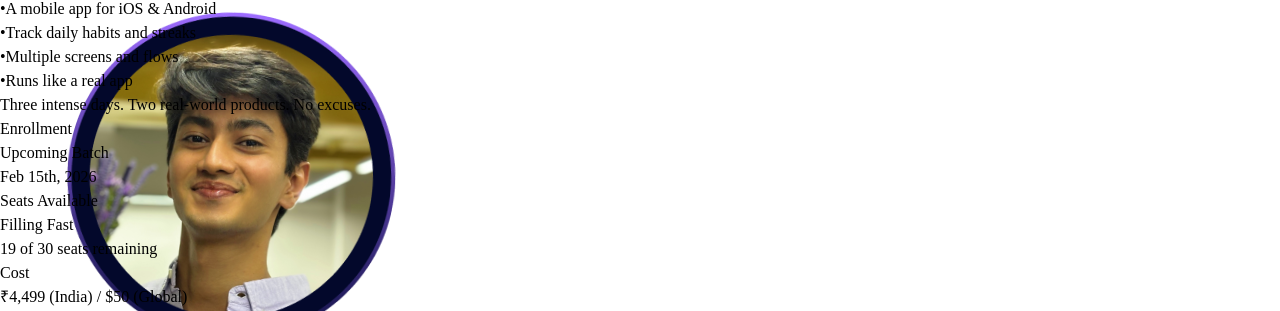
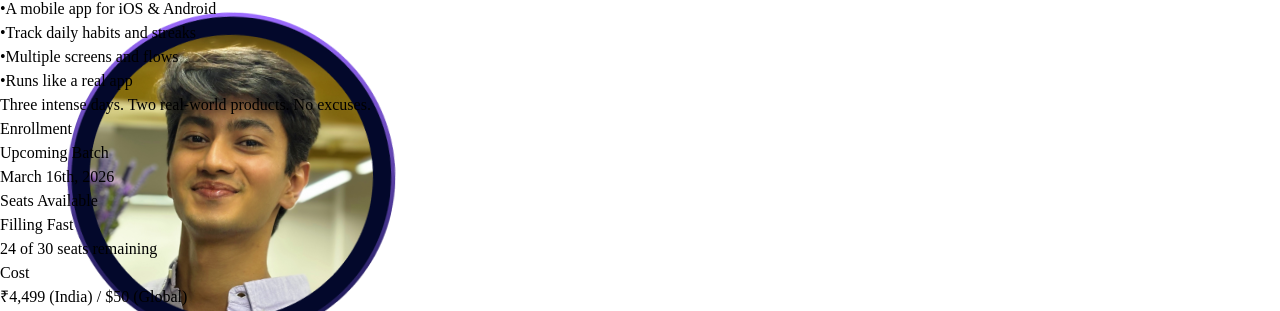
Before and after one commit to launchanyway/LaunchAnyway-v1, a React (Vite) app in the folder client/: page / in a window 1280 px wide. Shown: the part 3421-3732 px from the top of the page. Built offline with nearby package versions, Linux system fonts and the light colour scheme.

Commit message:
Updated home.tsx

```diff
--- a/client/src/pages/home.tsx
+++ b/client/src/pages/home.tsx
@@ -183,7 +183,7 @@ const EnrollmentModal = ({ isOpen, onClose, onSuccess }: { isOpen: boolean, onCl
               </button>
               <div className="relative z-10 -mt-1">
                 <h2 className="text-xl md:text-2xl font-medium font-inter text-white mb-1 md:mb-2">Apply now</h2>
-                <p className="text-white/60 text-[12px] md:text-sm font-medium">Batch starts Feb 15th • 19 seats left</p>
+                <p className="text-white/60 text-[12px] md:text-sm font-medium">Batch starts March 16th • 24 seats left</p>
               </div>
             </div>
 
@@ -745,7 +745,7 @@ export default function Home() {
 
               <div className="space-y-1 relative z-10">
                 <p className="text-[11px] font-bold font-mono text-gray-400 uppercase tracking-widest">Upcoming Batch</p>
-                <p className="text-[20px] font-medium text-gray-900 font-inter tracking-tight">Feb 15th, 2026</p>
+                <p className="text-[20px] font-medium text-gray-900 font-inter tracking-tight">March 16th, 2026</p>
               </div>
 
               <div className="space-y-2 relative z-10">
@@ -763,13 +763,13 @@ export default function Home() {
                   <div className="h-2 bg-black/5 rounded-full overflow-hidden">
                     <motion.div
                       initial={{ width: 0 }}
-                      animate={{ width: "37%" }}
+                      animate={{ width: "20%" }}
                       transition={{ duration: 1, ease: "easeOut", delay: 0.3 }}
                       className="h-full bg-gradient-to-r from-orange-500 to-red-500 rounded-full"
                     />
                   </div>
                   <p className="text-[11px] font-semibold text-gray-700 mt-1.5">
-                    19 of 30 seats remaining
+                    24 of 30 seats remaining
                   </p>
                 </div>
               </div>
```
